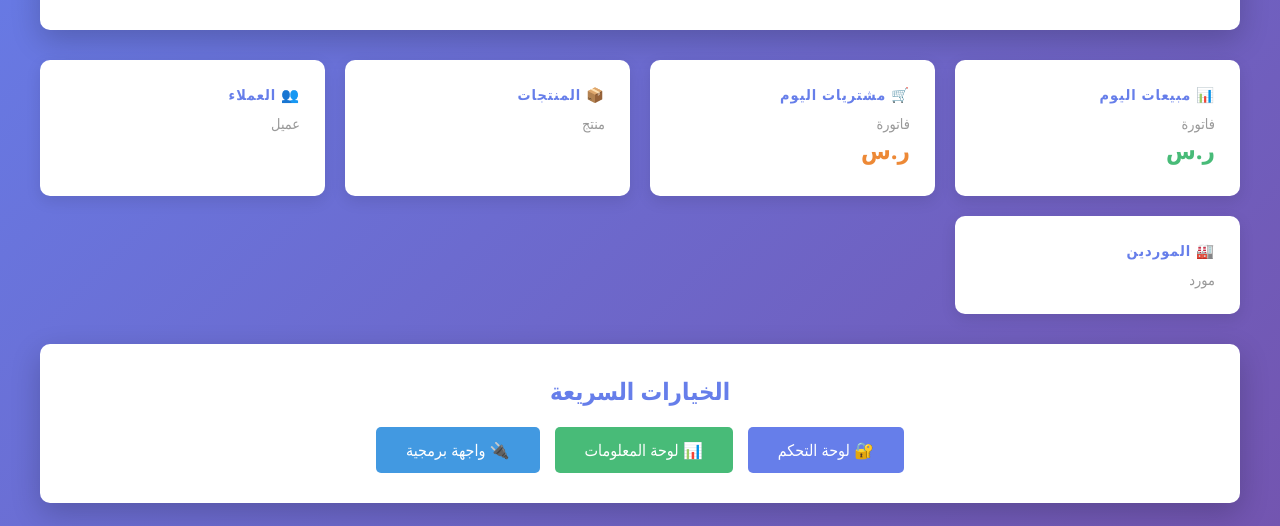
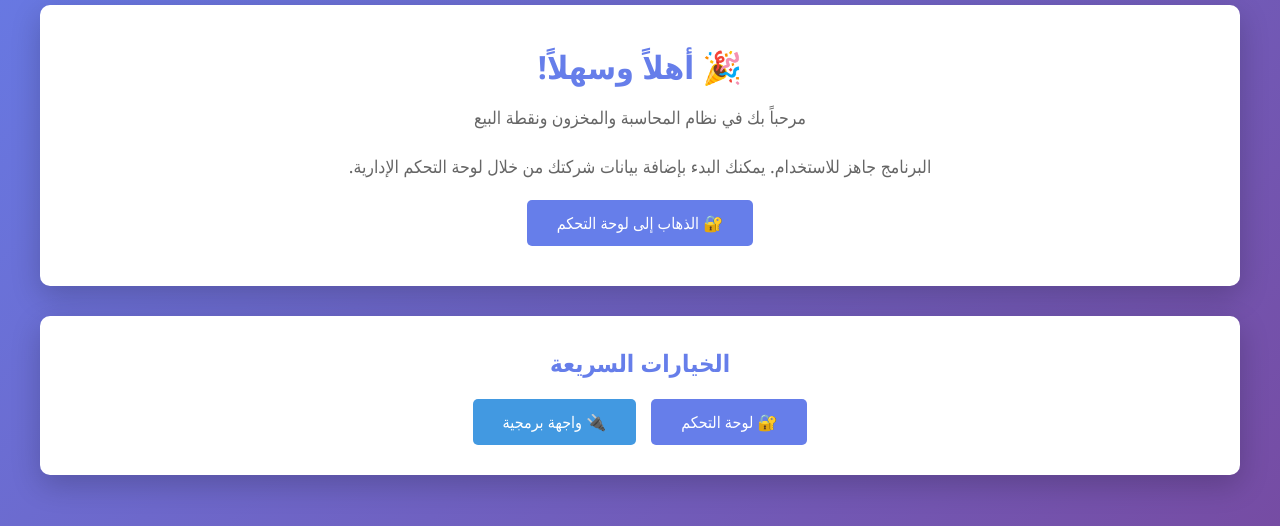
Before and after one commit to molleksa1-create/accounting-pos-system, a Django app: template web/templates/web/index.html in a window 1280 px wide. Shown: the part 236-762 px from the top of the page. Run offline with Django 5.2, Linux system fonts and the light colour scheme; the template is opened without the code that fills it, so the values that code supplies are empty; data comes from the database, SQL or seed files in the repository.

Commit message:
تحسين: فتح الصفحة الرئيسية بدون متطلبات بيانات - رسالة ترحيب عند عدم وجود شركة أو فرع

```diff
--- a/web/templates/web/index.html
+++ b/web/templates/web/index.html
@@ -60,6 +60,28 @@
         .company-info p {
             color: #666;
             font-size: 1.1em;
+        }
+
+        .welcome-message {
+            background: white;
+            padding: 40px;
+            border-radius: 10px;
+            margin-bottom: 30px;
+            box-shadow: 0 10px 30px rgba(0,0,0,0.2);
+            text-align: center;
+        }
+
+        .welcome-message h2 {
+            color: #667eea;
+            margin-bottom: 15px;
+            font-size: 2em;
+        }
+
+        .welcome-message p {
+            color: #666;
+            font-size: 1.1em;
+            margin-bottom: 20px;
+            line-height: 1.6;
         }
 
         .stats-grid {
@@ -267,6 +289,7 @@
             <p>إدارة متكاملة لعملك التجاري</p>
         </div>
 
+        {% if company and branch %}
             <!-- معلومات الشركة -->
             <div class="company-info">
                 <h2>{{ company.name_ar }}</h2>
@@ -307,18 +330,32 @@
                     <div class="stat-label">مورد</div>
                 </div>
             </div>
+        {% else %}
+            <!-- رسالة الترحيب عند عدم وجود بيانات -->
+            <div class="welcome-message">
+                <h2>🎉 أهلاً وسهلاً!</h2>
+                <p>مرحباً بك في نظام المحاسبة والمخزون ونقطة البيع</p>
+                <p>البرنامج جاهز للاستخدام. يمكنك البدء بإضافة بيانات شركتك من خلال لوحة التحكم الإدارية.</p>
+                <div class="btn-group" style="margin-top: 20px;">
+                    <a href="/admin/" class="btn btn-primary">🔐 الذهاب إلى لوحة التحكم</a>
+                </div>
+            </div>
+        {% endif %}
 
         <!-- الخيارات السريعة -->
         <div class="quick-links">
             <h2>الخيارات السريعة</h2>
             <div class="btn-group">
                 <a href="/admin/" class="btn btn-primary">🔐 لوحة التحكم</a>
+                {% if company and branch %}
                     <a href="/web/dashboard/" class="btn btn-secondary">📊 لوحة المعلومات</a>
+                {% endif %}
                 <a href="/api/v1/" class="btn btn-info">🔌 واجهة برمجية</a>
             </div>
         </div>
 
         <!-- الإجراءات الرئيسية -->
+        {% if company and branch %}
             <div style="margin-top: 50px;">
                 <h2 style="color: white; text-align: center; margin-bottom: 30px;">الإجراءات الرئيسية</h2>
                 <div class="actions-grid">
@@ -371,6 +408,7 @@
                     </a>
                 </div>
             </div>
+        {% endif %}
     </div>
 </body>
 </html>
```
Also changed, not shown: web/views.py (+38 -27 lines). Lines whose indentation alone changed are shown as unchanged.
